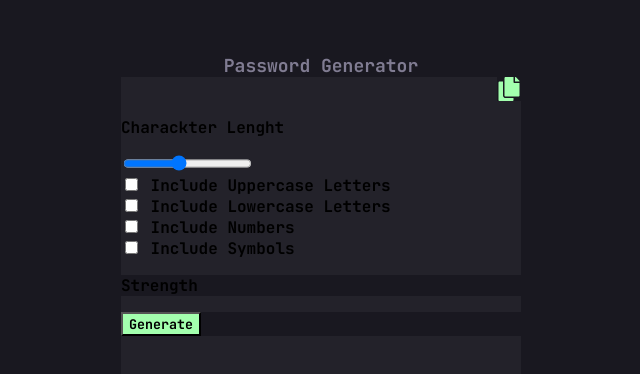
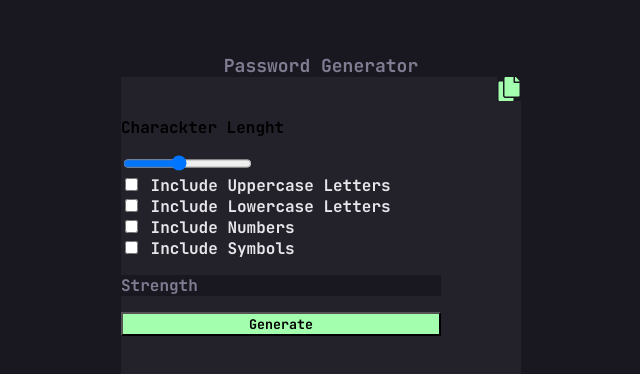
Before and after one commit to Nidinaz/password-generator-app, a React (Create React App) app: page / in a window 1280 px wide. Shown: the top 374 px of the page, without its empty margins (319-959 px from the left). Built offline with nearby package versions, Linux system fonts and the light colour scheme.

Commit message:
style is not done just basic setup

```diff
--- a/src/stylesApp.scss
+++ b/src/stylesApp.scss
@@ -98,12 +98,31 @@ h3 {
 .pwd-setting-numbers,
 .pwd-setting-symbols,
 .checkbox,
-.lable-name {
+.lable-name,
+.strength-container,
+.pwd-button
+ {
   background-color: $dark-gray;
 }
 
-.pwd-strength {
+.lable-name {
+  color: $light-gray;
 }
 
-.pwd-button {
+
+.pwd-strength {
+  background-color: $dark-gray;
+  display: flex;
+
 }
+
+.strenght-text {
+  background-color: $background-color;
+  width:80%;
+  color: $middle-gray;
+
+}
+
+.pwd-button button {
+  width:80%;
+}
```
